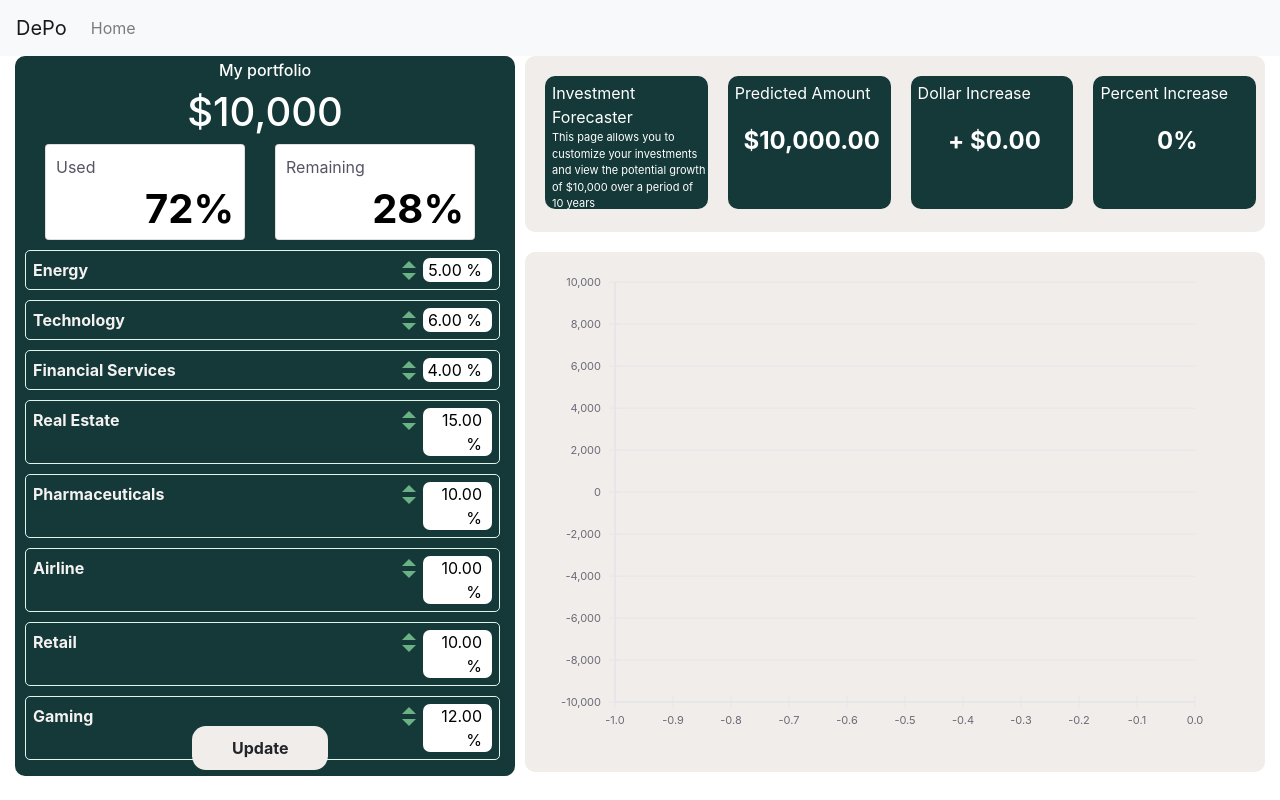
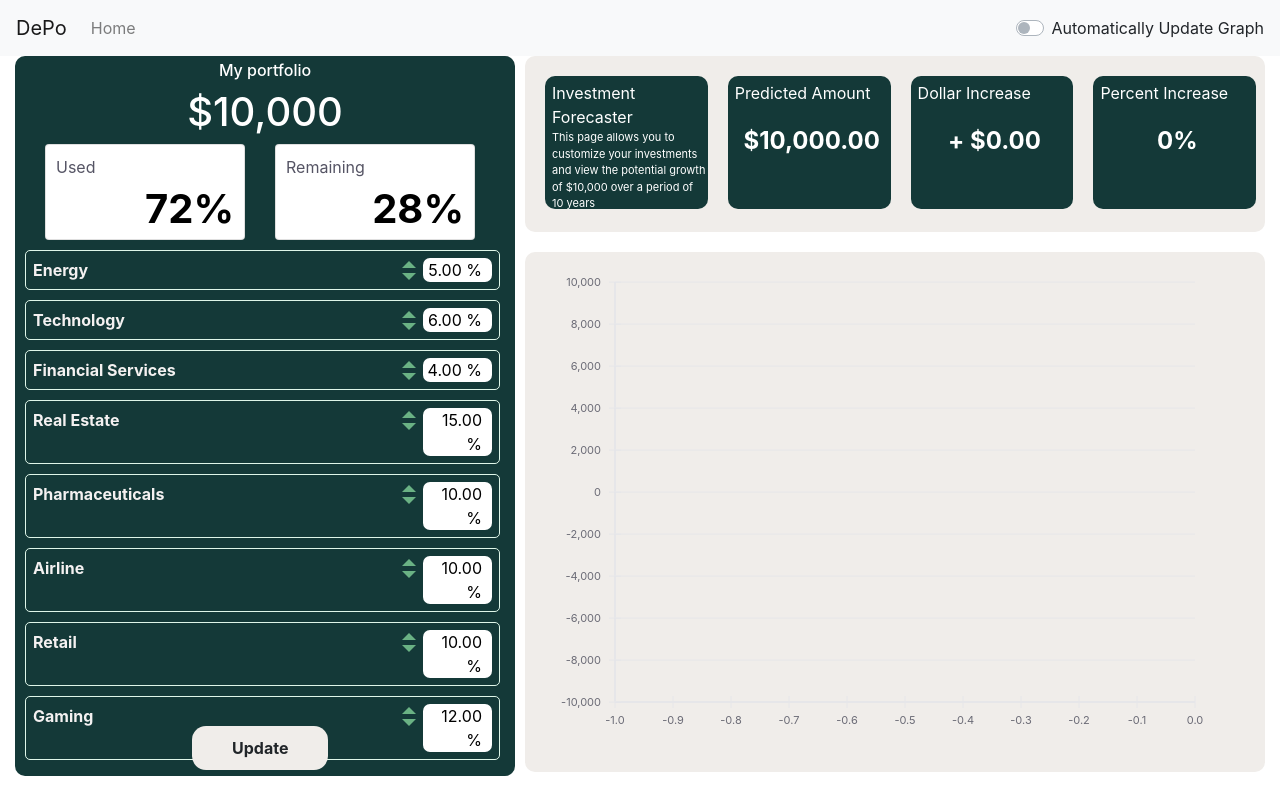
Before and after one commit to erikaaatan/eng-possibilities-ui, a React (Create React App) app: page / in a window 1280 px wide. Built offline with nearby package versions, Linux system fonts and the light colour scheme.

Commit message:
toggle switch for auto update

```diff
--- a/src/App.js
+++ b/src/App.js
@@ -1,17 +1,23 @@
 import { Container } from "react-bootstrap";
-
+import React, {useState} from 'react';
 import NavBar from "./components/NavBar";
 import ForecasterHome from './pages/Forecaster'
 
 import "./App.css";
 
 function App() {
+  const [checked, setChecked] = useState(false);
+
+  const handleToggle = () => {
+    setChecked(!checked)
+  }
+
   return (
     <div>
       <Container fluid className="App">
-        <NavBar />
+        <NavBar handleToggle={handleToggle}/>
         <Container fluid>
-         <ForecasterHome/>
+         <ForecasterHome checked={checked}/>
         </Container>
       </Container>
     </div>
--- /dev/null
+++ b/src/components/NavBar/NavBar.scss
@@ -0,0 +1,3 @@
+.auto-update {
+    float: right;
+}
--- a/src/components/NavBar/index.js
+++ b/src/components/NavBar/index.js
@@ -1,8 +1,8 @@
 import React from "react";
-
+import './NavBar.scss';
 import { Navbar, Nav } from "react-bootstrap";
 
-const NavBar = () => {
+const NavBar = (props) => {
   return (
     <>
       <Navbar bg="light">
@@ -10,6 +10,18 @@ const NavBar = () => {
         <Nav className="mr-auto">
           <Nav.Link href="/">Home</Nav.Link>
         </Nav>
+        <div className='custom-control custom-switch auto-update'>
+            <input
+              type='checkbox'
+              className='custom-control-input'
+              id='customSwitches'
+              // checked={this.props.autoUpdateDefaultStatus}
+              onChange={props.handleToggle}
+            />
+            <label className='custom-control-label' htmlFor='customSwitches'>
+              Automatically Update Graph
+            </label>
+          </div>
       </Navbar>
     </>
   );
--- a/src/components/Portfolio.js
+++ b/src/components/Portfolio.js
@@ -20,7 +20,6 @@ class Portfolio extends React.Component {
     }
 
     setBelowMinimum(delta) {
-        console.log(delta)
         this.setState({
             belowMinimumCount: this.state.belowMinimumCount+ delta
         })
@@ -39,12 +38,17 @@ class Portfolio extends React.Component {
                     amounts: newAmounts
                 }
             })
+            setTimeout(() => {
+                console.log(this.state.belowMinimumCount)
+                if (this.props.checked && this.state.belowMinimumCount == 0) {
+                    this.sendRequest()
+                }
+            }, 200)
         }
     }
 
     useLess(category) {
         if (this.state.amounts[category] > 0 && this.state.used > 0) {
-
             this.setState( state => {
                 var updatedUsed = state.used - 1
                 var newAmounts = state.amounts
@@ -57,6 +61,12 @@ class Portfolio extends React.Component {
                 }
             })
         }
+        setTimeout(() => {
+            console.log(this.state.belowMinimumCount)
+            if (this.props.checked && this.state.belowMinimumCount == 0) {
+                this.sendRequest()
+            }
+        }, 200)
     }
 
     sendRequest() {
--- a/src/pages/Forecaster/index.js
+++ b/src/pages/Forecaster/index.js
@@ -69,7 +69,7 @@ class ForecasterHome extends React.Component {
          <div>
               <div>
                 <div class="portfolio-section">
-                  <Portfolio updateData={this.updateData} setBelowMinimum={this.setBelowMinimum}/>
+                  <Portfolio checked={this.props.checked} updateData={this.updateData} setBelowMinimum={this.setBelowMinimum}/>
                 </div>
                 <div class="not-portfolio-section">
                   <div class="widgets-section">
```
Also changed, not shown: 1 other file (tests, documents, lock files or other folders).
